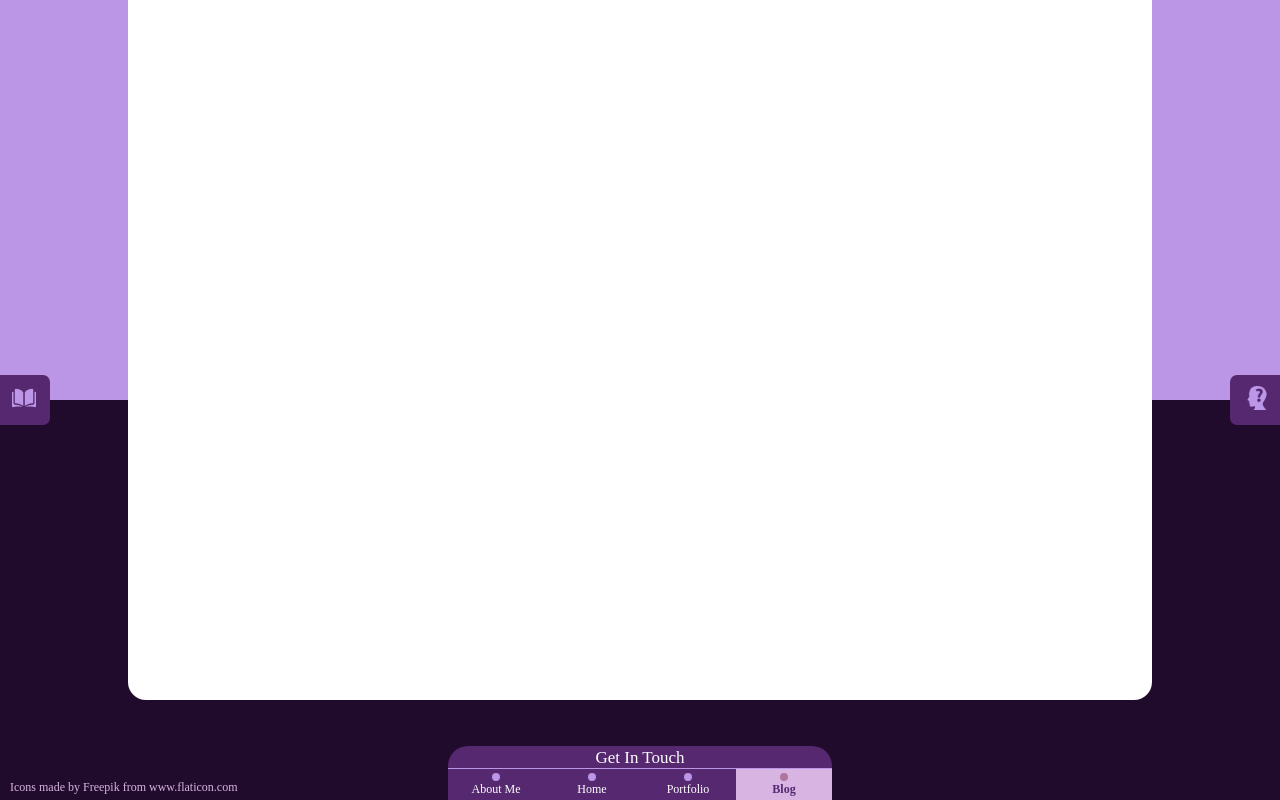
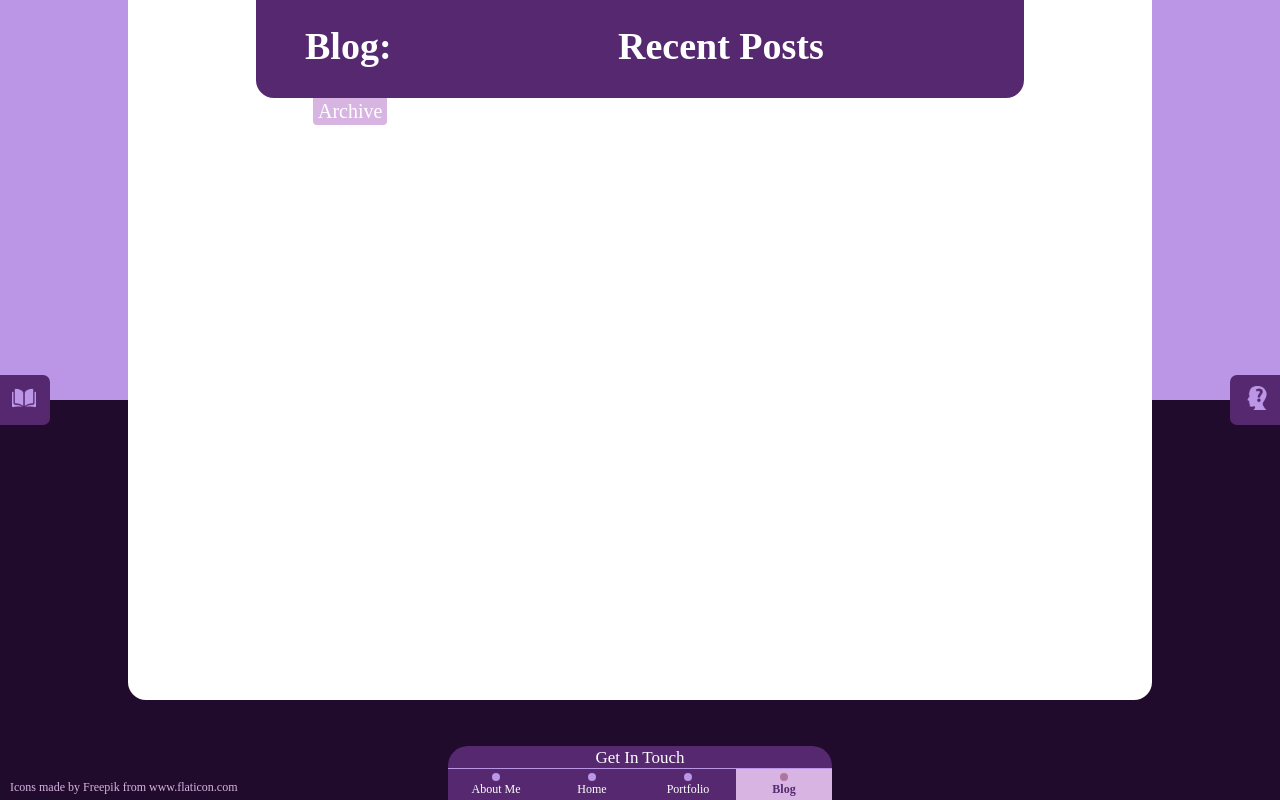
Before and after one commit to ralph-rutter/personal-website, a PHP site: a page that uses blog.php in a window 1280 px wide. Run offline with PHP 8.4, Linux system fonts and the light colour scheme; some web fonts are replaced.

Commit message:
Added archive button and adjusted subtitle

```diff
--- a/blog.php
+++ b/blog.php
@@ -13,7 +13,19 @@
 </head>
 <body>
 <div id="top-bar">
-    <div class="content-container"></div>
+    <div class="content-container">
+        <div class="header-container">
+            <div class="header">
+                <div class="title">
+                    <h2>Blog:</h2>
+                </div>
+                <div class="subtitle">
+                <h1>Recent Posts</h1>
+                </div>
+            </div>
+            <a href="blog.php/?page=archive" class="tab-button">Archive</a>
+        </div>
+    </div>
 </div>
 <header>
     <a class="nav-button previous" href="portfolio.html">
--- a/css/top-bar.css
+++ b/css/top-bar.css
@@ -71,7 +71,7 @@
     background: #55286f;
     margin: auto;
     width: 75%;
-    height: 100px;
+    height: 75%;
     -moz-border-radius: 0 0 18px 18px;
     -webkit-border-radius: 0 0 18px 18px;
     border-radius: 0 0 18px 18px;
@@ -86,7 +86,7 @@
     height: 100%;
 }
 
-#top-bar .header h1 {
+#top-bar .header h2 {
     position: absolute;
     top: 50%;
     left: 50%;
@@ -104,18 +104,34 @@
     height: 100%;
 }
 
-#top-bar .header h2 {
+#top-bar .header h1 {
     position: absolute;
     top: 50%;
     left: 50%;
     margin-top: -25px;
-    margin-left: -64px;
+    margin-left: -118px;
     font-size: 38px;
     background: #55286f;
 }
-#top-bar .header h3 {
+
+#top-bar .header-container {
+    position: relative;
+    height: 130px;
+}
+
+#top-bar .content-container .tab-button {
+    position: absolute;
+    left: 25%;
     font-size: 20px;
     margin: 0;
-    color: orange;
-    background: black;
+    margin-left: -71px;
+    padding: 2px 5px;
+    color: #ffffff;
+    background: #d8b4e2;
+    border-radius: 0 0 4px 4px;
 }
+
+#top-bar .content-container .tab-button:hover {
+    color: #ffffff;
+    background: #f42272;
+}
```
